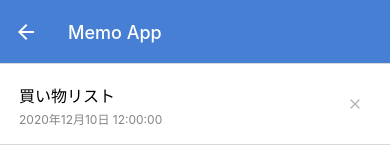
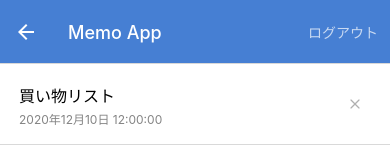
Before and after one commit to dausuke/MemoApp, a React Native app: screen /MemoList in a window 390 px wide. Shown: the top 160 px of the page. Built offline with nearby package versions, Linux system fonts and the light colour scheme; no server answers.

Commit message:
Auto login & logout button

```diff
--- a/App.jsx
+++ b/App.jsx
@@ -22,7 +22,7 @@
   return (
     <NavigationContainer>
       <Stack.Navigator
-        initialRouteName="SignUp"
+        initialRouteName="LogIn"
         screenOptions={{
           headerStyle: {
             backgroundColor: '#467FD3',
--- /dev/null
+++ b/src/components/LogOutButton.jsx
@@ -0,0 +1,40 @@
+import React from 'react';
+import { TouchableOpacity, Text, StyleSheet, Alert } from 'react-native';
+import firebase from 'firebase';
+import { useNavigation } from '@react-navigation/native';
+
+const LogOutButton = () => {
+  const navigation = useNavigation();
+  const handlePress = () => {
+    firebase
+      .auth()
+      .signOut()
+      .then(() => {
+        navigation.reset({
+          index: 0,
+          routes: [{ name: 'LogIn' }],
+        });
+      })
+      .catch(() => {
+        Alert.alert('ログアウトに失敗しました');
+      });
+  };
+  return (
+    <TouchableOpacity onPress={handlePress} style={styles.container}>
+      <Text style={styles.label}>ログアウト</Text>
+    </TouchableOpacity>
+  );
+};
+
+const styles = StyleSheet.create({
+  container: {
+    paddingHorizontal: 12,
+    paddingVertical: 4,
+  },
+  label: {
+    fontSize: 14,
+    color: 'rgba(255,255,255,0.7)',
+  },
+});
+
+export default LogOutButton;
--- a/src/screens/LogInScreen.jsx
+++ b/src/screens/LogInScreen.jsx
@@ -1,4 +1,4 @@
-import React, { useState } from 'react';
+import React, { useState, useEffect } from 'react';
 import { View, Text, StyleSheet, TextInput, TouchableOpacity, Alert } from 'react-native';
 import firebase from 'firebase';
 
@@ -8,6 +8,18 @@
   const { navigation } = props;
   const [email, setEmail] = useState('');
   const [password, setPassword] = useState('');
+
+  useEffect(() => {
+    const unsubcribe = firebase.auth().onAuthStateChanged((user) => {
+      if (user) {
+        navigation.reset({
+          index: 0,
+          routes: [{ name: 'MemoList' }],
+        });
+      }
+    });
+    return unsubcribe;
+  }, []);
 
   const handlepress = () => {
     firebase
--- a/src/screens/MemoListScreens.jsx
+++ b/src/screens/MemoListScreens.jsx
@@ -1,11 +1,18 @@
-import React from 'react';
+import React, { useEffect } from 'react';
 import { View, StyleSheet } from 'react-native';
 
 import MemoList from '../components/MemoList';
 import CircleButton from '../components/CircleButton';
+import LogOutButton from '../components/LogOutButton';
 
 const MemoListScreen = (props) => {
   const { navigation } = props;
+  useEffect(() => {
+    navigation.setOptions({
+      headerRight: () => <LogOutButton />,
+    });
+  },[]);
+
   return (
     <View style={styles.container}>
       <MemoList />
```
